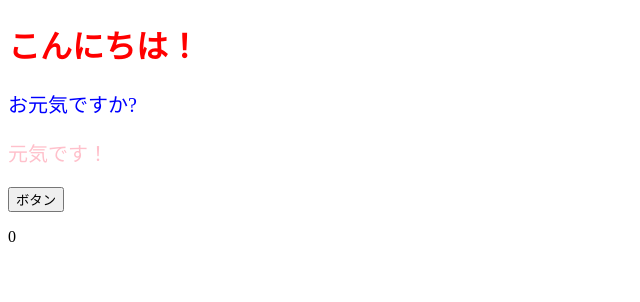
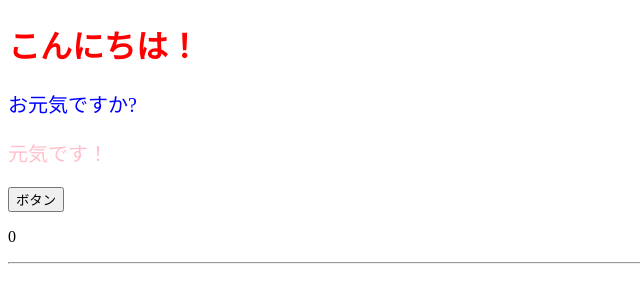
Before and after one commit to hiiragi0o/my-app, a React (Create React App) app: page / in a window 1280 px wide. Shown: the top 302 px of the page, without its empty margins (0-640 px from the left). Built offline with nearby package versions, Linux system fonts and the light colour scheme.

Commit message:
元に戻す（normal export に戻す）

```diff
--- a/src/App.jsx
+++ b/src/App.jsx
@@ -1,17 +1,10 @@
-// export の種類（export default）
 import { useState } from "react";
-import { useEffect } from "react";
-import ColoredMessage from "./components/ColoredMessage"; // 書き方が変わる
+import { ColoredMessage } from "./components/ColoredMessage";
 
 export const App = () => {
 
     // State の定義
     const [num, setNum] = useState(0);// 0は初期値
-
-    // useEffect を使う
-    useEffect(() => {
-        alert();
-    }, [num]); // ボタンクリックでnumが変化するごとに、アラートが表示される
 
     // ボタンを押した時に State をカウントアップ
     const onClickButton = () => {
@@ -29,6 +22,8 @@ export const App = () => {
             {/* Props として color を渡す */}{/* テキストをchildren で渡す */}
             <button onClick={onClickButton}>ボタン</button>
             <p>{num}</p>
+            <hr></hr>
+
         </>
     );
 };
--- a/src/components/ColoredMessage.jsx
+++ b/src/components/ColoredMessage.jsx
@@ -1,5 +1,5 @@
-// export の種類（export default）
-const ColoredMessage = (props) => {
+// Props を渡される側のコンポーネント
+export const ColoredMessage = (props) => {
 
     //  propsから color と children を取り出す（分割代入）
     const { color, children } = props;
@@ -12,5 +12,3 @@ const ColoredMessage = (props) => {
     // props.が不要
     return <p style={contentStyle}>{children}</p>;
 };
-
-export default ColoredMessage;
```
